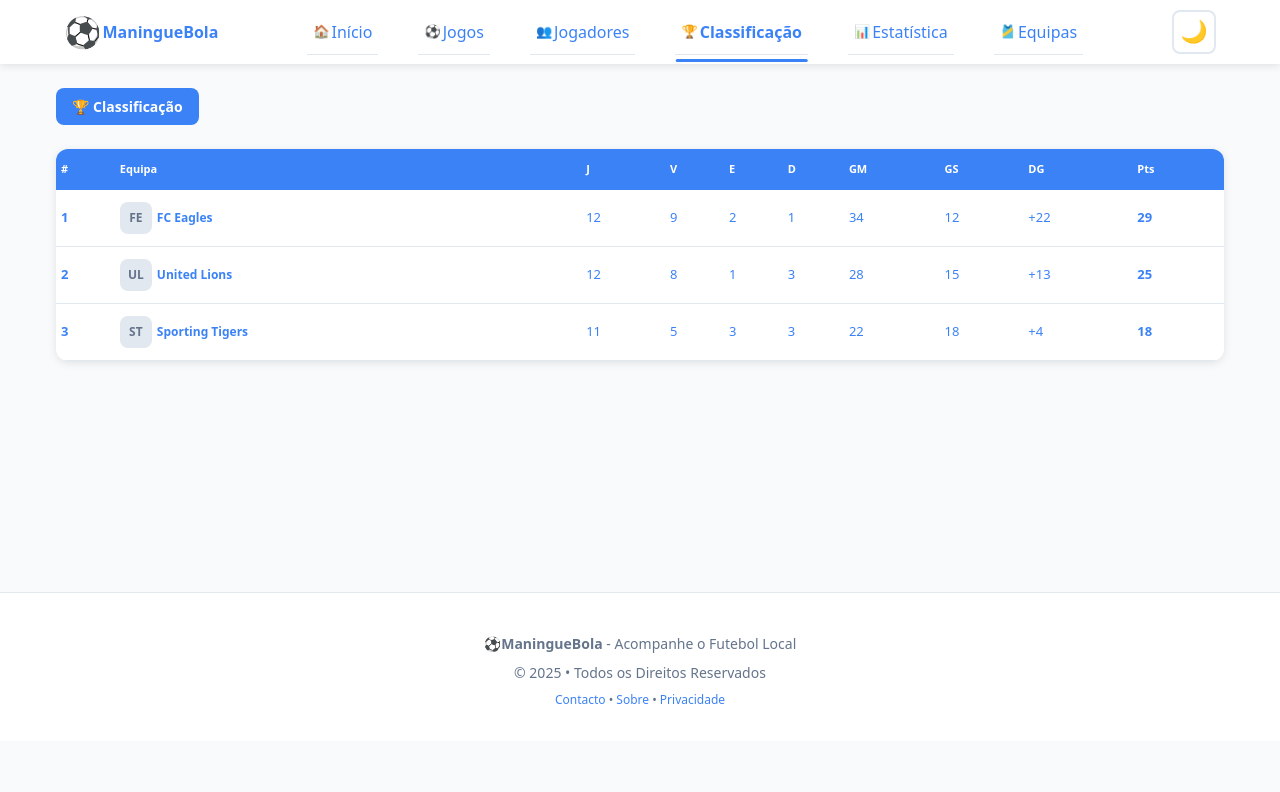
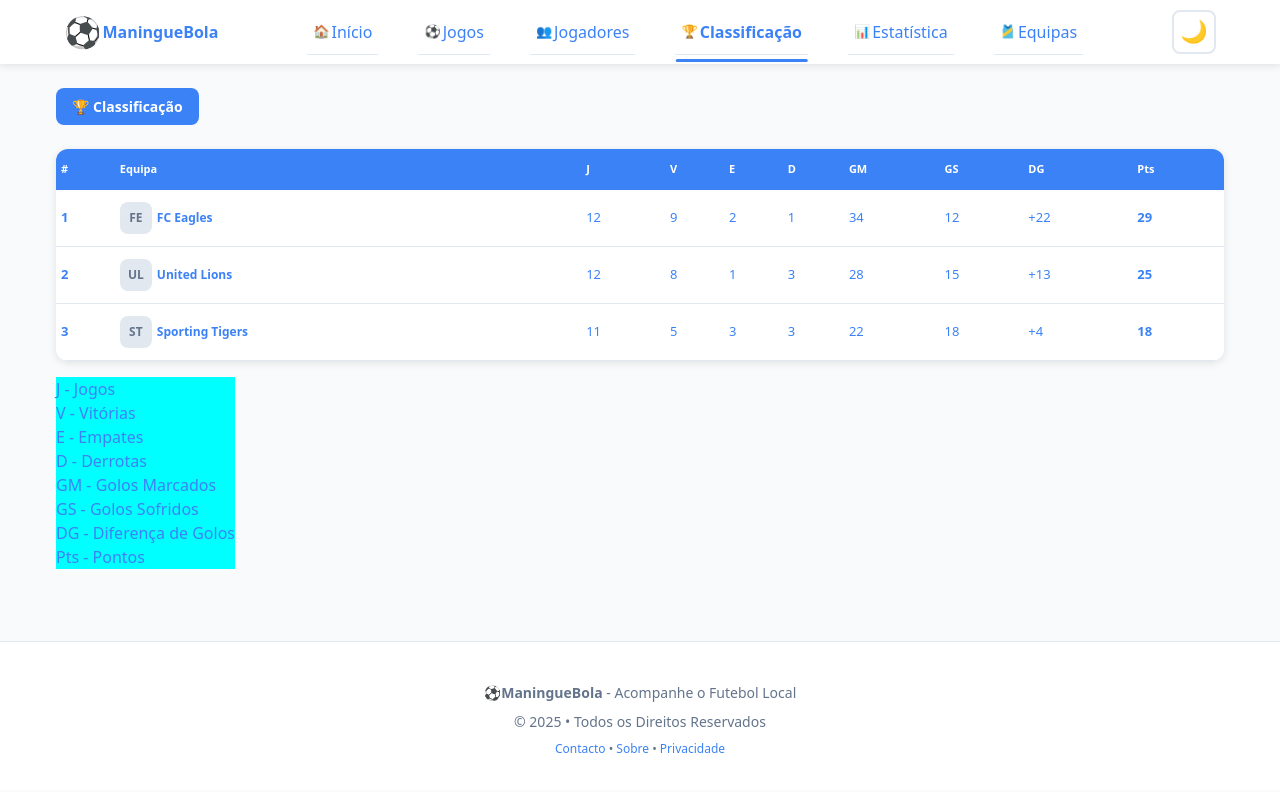
Before and after one commit to Raimundroid/maninguebola, a React (Vite) app: page /classificacao in a window 1280 px wide. Shown: the top 792 px of the page. Built offline with nearby package versions, Linux system fonts and the light colour scheme.

Commit message:
added a captions section for the abbreviated letters in the standings table

```diff
--- /dev/null
+++ b/src/components/atoms/standingsTableCaption/StandingsTableCaption.css
@@ -0,0 +1,5 @@
+.standings-table-caption {
+  display: inline-block;
+  margin-top: 16px;
+  background-color: aqua;
+}
--- /dev/null
+++ b/src/components/atoms/standingsTableCaption/StandingsTableCaption.jsx
@@ -0,0 +1,19 @@
+import React from "react";
+import "./StandingsTableCaption.css";
+
+const StandingsTableCaption = () => {
+  return (
+    <div className="standings-table-caption">
+      <p>J - Jogos</p>
+      <p>V - Vitórias</p>
+      <p>E - Empates</p>
+      <p>D - Derrotas</p>
+      <p>GM - Golos Marcados</p>
+      <p>GS - Golos Sofridos</p>
+      <p>DG - Diferença de Golos</p>
+      <p>Pts - Pontos</p>
+    </div>
+  );
+};
+
+export default StandingsTableCaption;
--- a/src/pages/StandingsPage/StandingsPage.jsx
+++ b/src/pages/StandingsPage/StandingsPage.jsx
@@ -9,12 +9,14 @@ import React from "react";
 import PageIndicator from "../../components/atoms/pageIndicator/PageIndicator";
 import StandingsTable from "../../components/StandingsTable/StandingsTable";
 import "./StandingsPage.css";
+import StandingsTableCaption from "../../components/atoms/standingsTableCaption/StandingsTableCaption";
 
 const StandingsPage = ({ standings }) => {
   return (
     <div className="standigs-page-container">
       <PageIndicator icon="🏆" title="Classificação" />
       <StandingsTable standings={standings} />
+      <StandingsTableCaption />
     </div>
   );
 };
```
